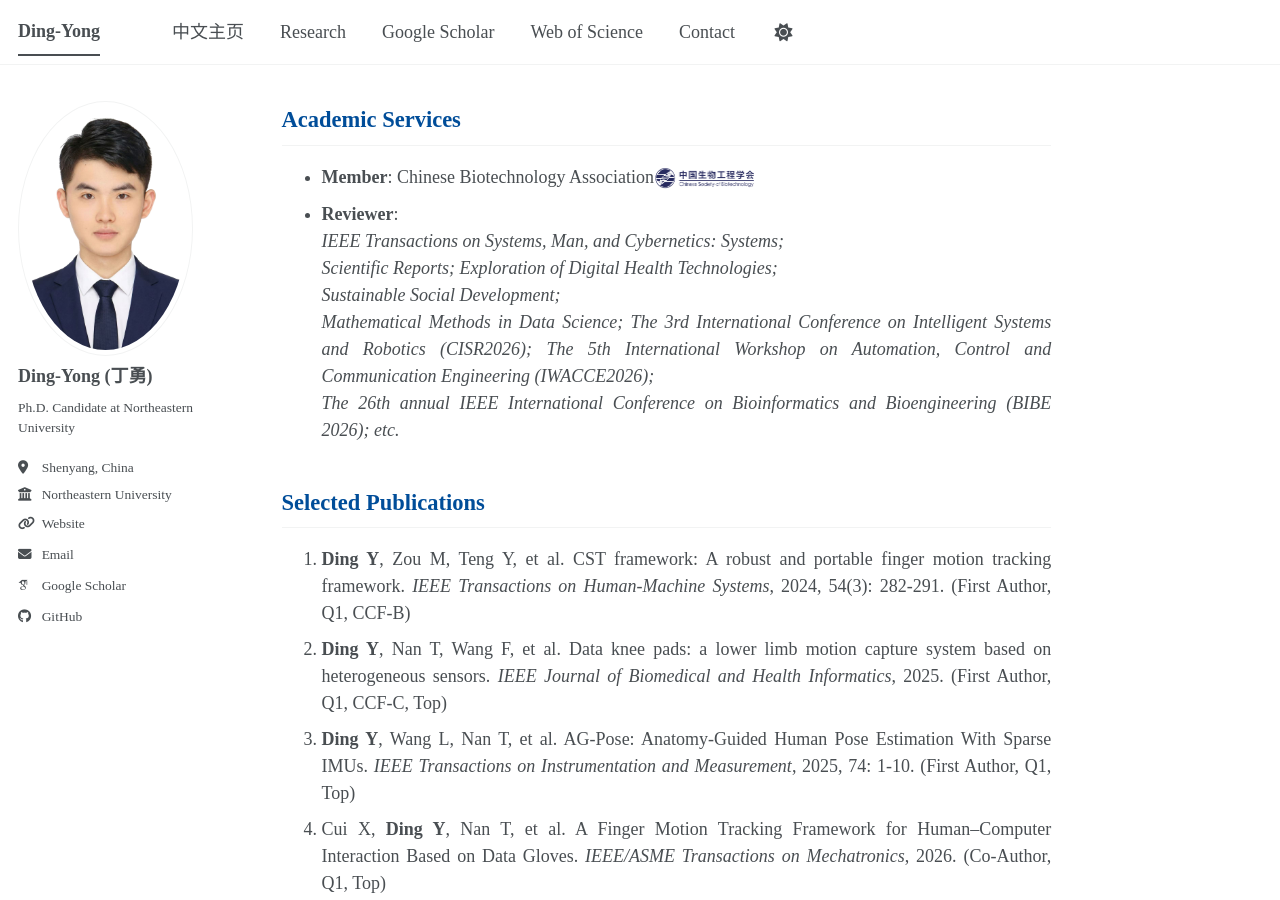
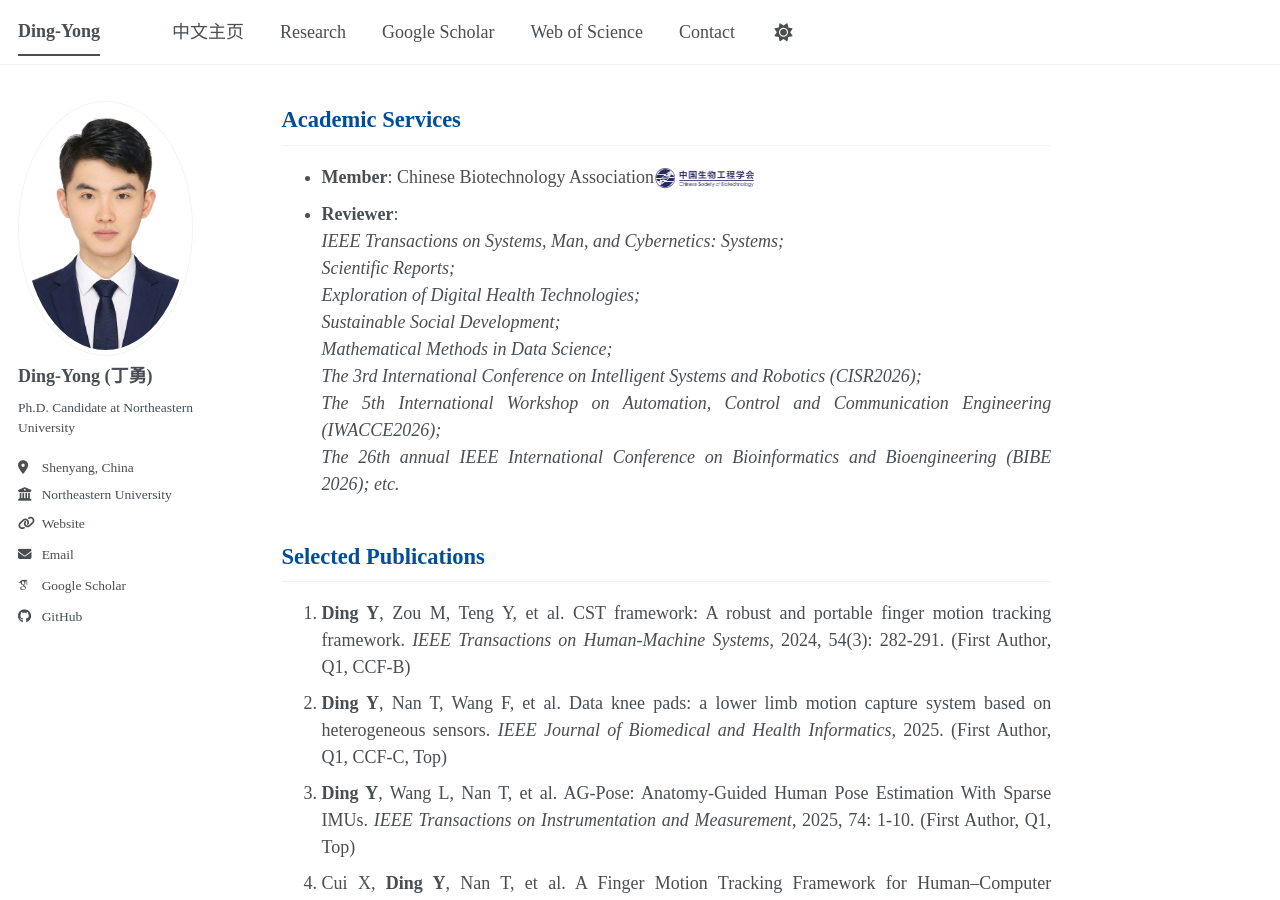
Before and after one commit to ding-yong/ding-yong.github.io, a Jekyll site: the page built from _pages/about.md, in a window 1280 px wide and 900 px high, scrolled down 618 px. Built offline with Jekyll 4.4.1, drawn with Linux system fonts in a browser that asks for light colours; some web fonts are replaced; a script bundle is joined from its source files by our own code; library files that are not in the unit come from our copies.

```diff
--- a/_pages/about.md
+++ b/_pages/about.md
@@ -19,14 +19,14 @@ His research focuses on **embodied intelligence, smart wearable devices, human m
 ## Academic Services
 - **Member**: Chinese Biotechnology Association<img src="/images/CSBT.png" alt="中国生物工程学会" style="width: 100px; height: auto; vertical-align: middle; margin-right: 8px;">
 - **Reviewer**:
-  *IEEE Transactions on Systems, Man, and Cybernetics: Systems;*
-  *Scientific Reports;*
-  *Exploration of Digital Health Technologies;*
-  *Sustainable Social Development;*
-  *Mathematical Methods in Data Science;*
-  *The 3rd International Conference on Intelligent Systems and Robotics (CISR2026);*
-  *The 5th International Workshop on Automation, Control and Communication Engineering (IWACCE2026);*
-  *The 26th annual IEEE International Conference on Bioinformatics and Bioengineering (BIBE 2026); etc.*
+  *IEEE Transactions on Systems, Man, and Cybernetics: Systems;* <br>
+  *Scientific Reports;* <br>
+  *Exploration of Digital Health Technologies;* <br>
+  *Sustainable Social Development;* <br>
+  *Mathematical Methods in Data Science;* <br>
+  *The 3rd International Conference on Intelligent Systems and Robotics (CISR2026);* <br>
+  *The 5th International Workshop on Automation, Control and Communication Engineering (IWACCE2026);* <br>
+  *The 26th annual IEEE International Conference on Bioinformatics and Bioengineering (BIBE 2026); etc.* <br>
 
 ## Selected Publications
 1. **Ding Y**, Zou M, Teng Y, et al. CST framework: A robust and portable finger motion tracking framework. *IEEE Transactions on Human-Machine Systems*, 2024, 54(3): 282-291. (First Author, Q1, CCF-B)
```
